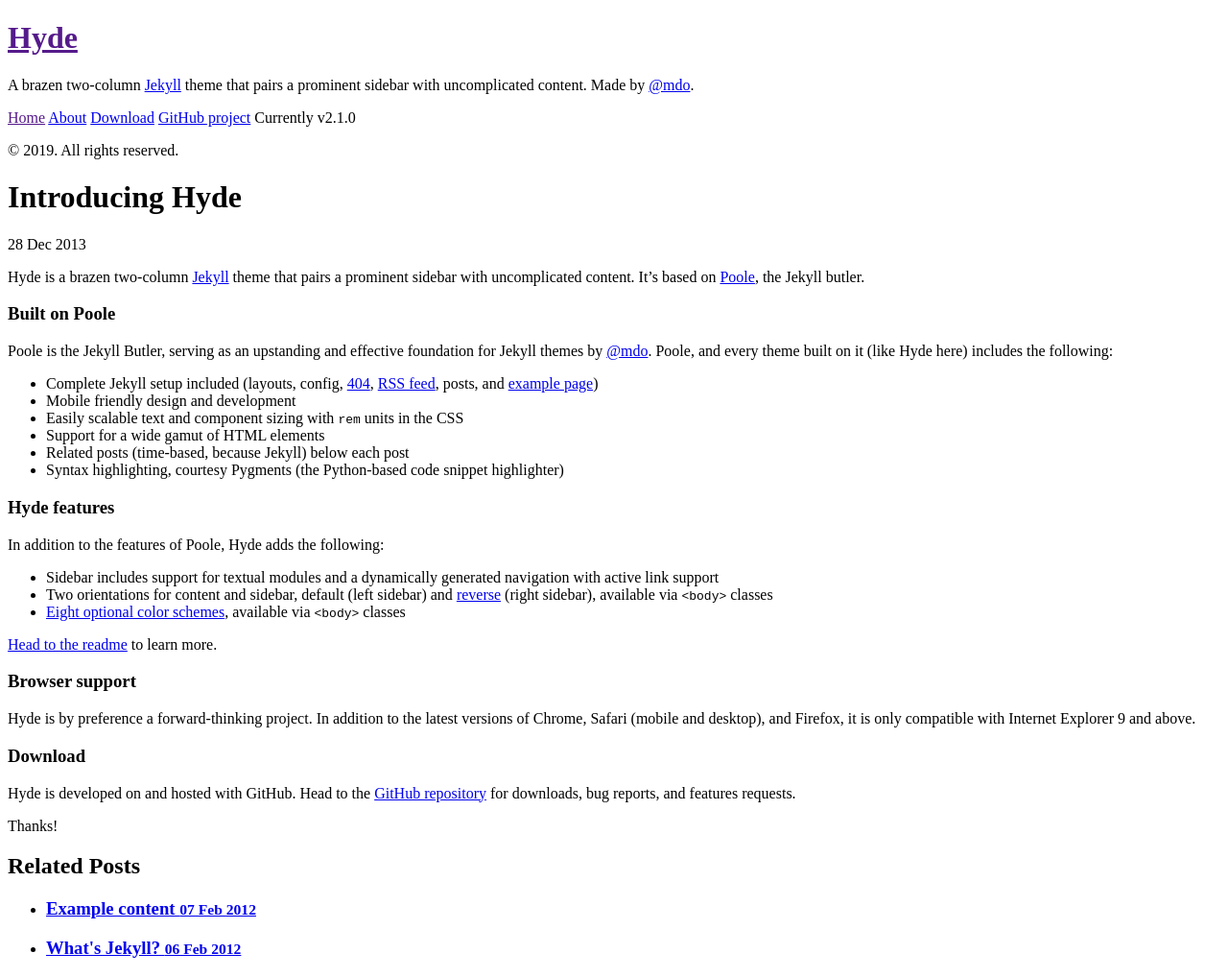
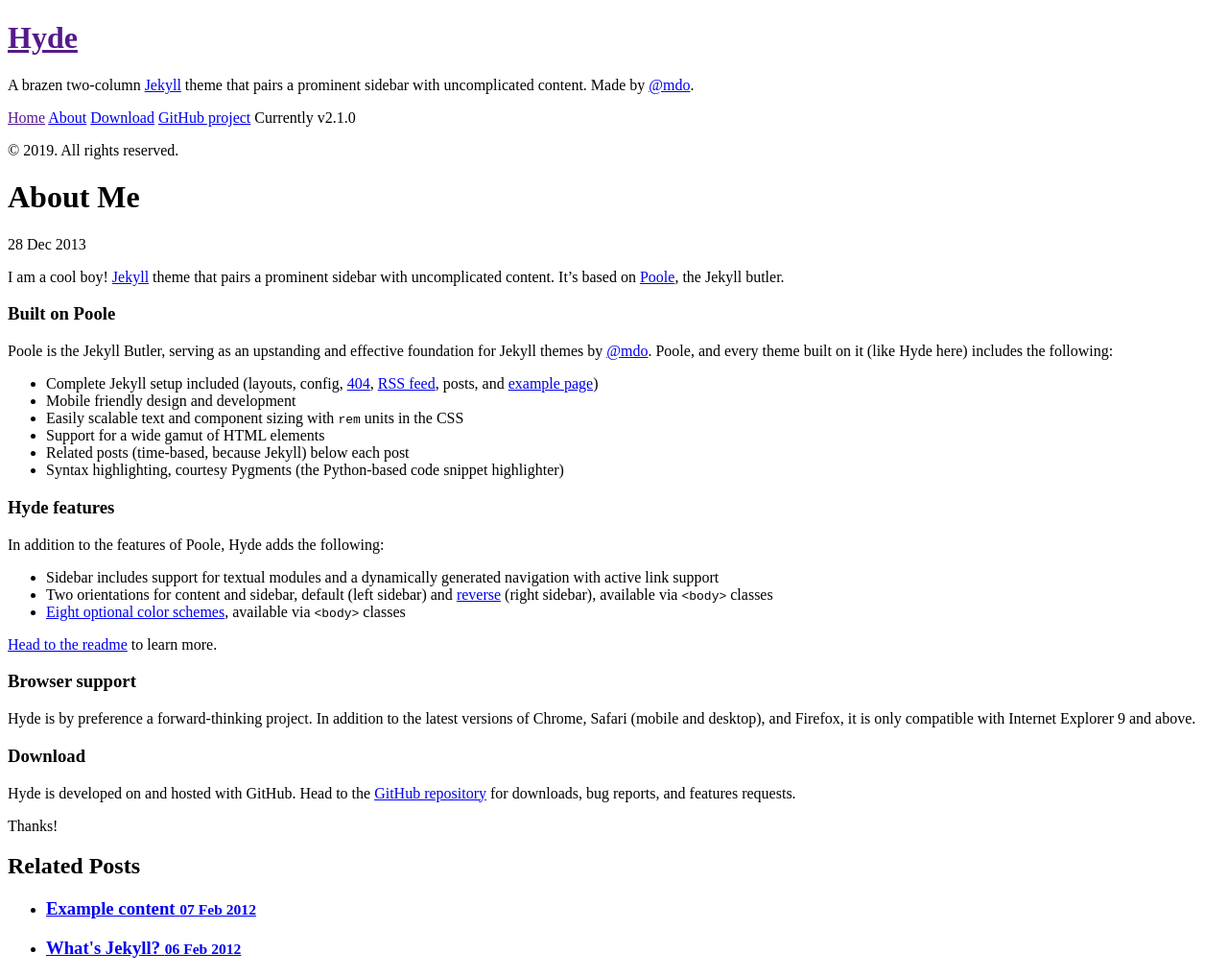
Before and after one commit to harshagrawal13/harshagrawal13.github.io, a Jekyll site: the page built from _posts/2013-12-28-introducing-hyde.md, in a window 1280 px wide. Shown: the whole page at 96% size. Built offline with Jekyll 4.4.1, drawn with Linux system fonts in a browser that asks for light colours; Markdown is read by kramdown in place of the engine named in the settings.

Commit message:
Update 2013-12-28-introducing-hyde.md

```diff
--- a/_posts/2013-12-28-introducing-hyde.md
+++ b/_posts/2013-12-28-introducing-hyde.md
@@ -1,9 +1,9 @@
 ---
 layout: post
-title: Introducing Hyde
+title: About Me
 ---
 
-Hyde is a brazen two-column [Jekyll](http://jekyllrb.com) theme that pairs a prominent sidebar with uncomplicated content. It's based on [Poole](http://getpoole.com), the Jekyll butler.
+I am a cool boy! [Jekyll](http://jekyllrb.com) theme that pairs a prominent sidebar with uncomplicated content. It's based on [Poole](http://getpoole.com), the Jekyll butler.
 
 ### Built on Poole
 
```
